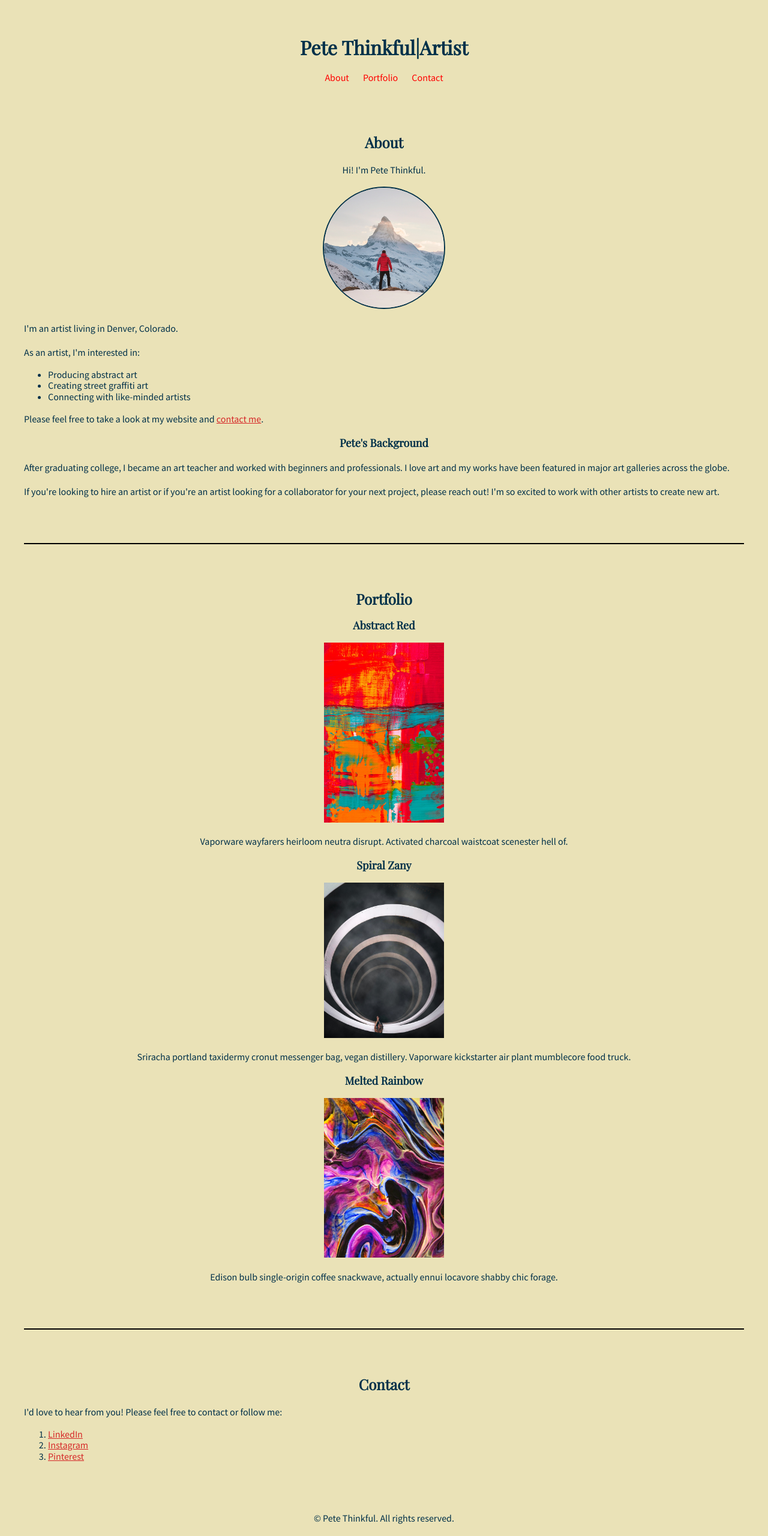
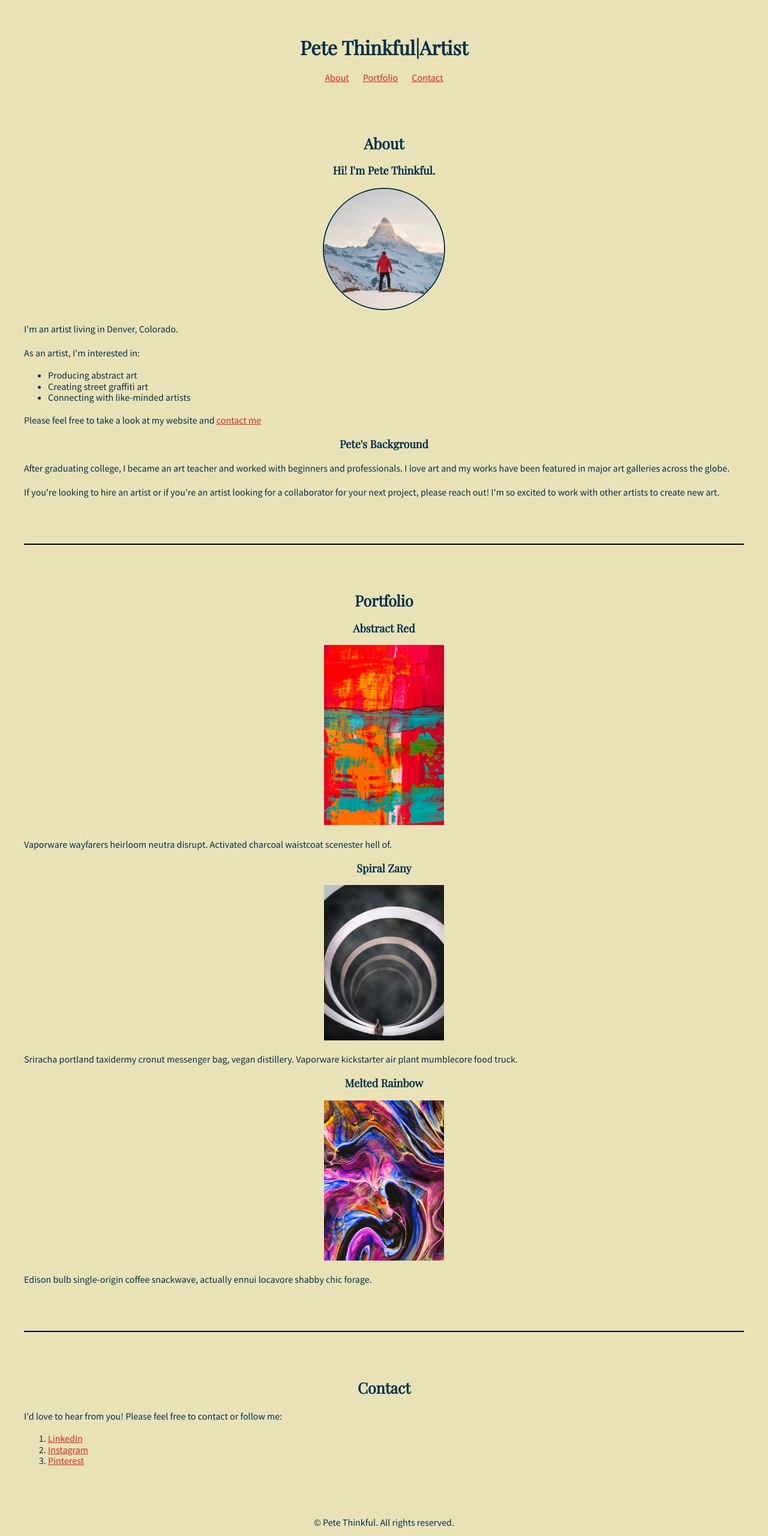
Before and after one commit to AndreiBI/thinkful-portfolio-website, a plain HTML site: page index.html in a window 1280 px wide. Shown: the whole page at 60% size. Drawn offline with nearby package versions, Linux system fonts and the light colour scheme.

Commit message:
Refined CSS while focusing on centering text. Reworked HTML to add headers and sections

```diff
--- a/index.html
+++ b/index.html
@@ -26,10 +26,14 @@
   <main>
     <!-- About section -->
     <article id="about">
-      <div>
+      <header>
         <h2>About</h2>
-        <p>Hi! I'm Pete Thinkful.</p>
-      </div>
+      </header>
+
+      <section>
+        <header>
+          <h3>Hi! I'm Pete Thinkful.</h3>
+        </header>
         <div>
           <img class="image-circle" src="images/pete-thinkful.png" alt="Pete Thinkful">
         </div>
@@ -40,46 +44,77 @@
           <li>Creating street graffiti art</li>
           <li>Connecting with like-minded artists</li>
         </ul>
-      <p>Please feel free to take a look at my website and <a href="#contact">contact me</a>.</p>
+        <p>Please feel free to take a look at my website and <a href="#contact">contact me</a>
+        </p>
+      </section>
 
+      <section>
+        <header>
           <h3>Pete's Background</h3>
-      <p>After graduating college, I became an art teacher and worked with beginners and professionals. I love art and my works have been featured in major art galleries across the globe.</p>
-      <p>If you're looking to hire an artist or if you're an artist looking for a collaborator for your next project, please reach out! I'm so excited to work with other artists to create new art.</p>
+        </header>
+        <p>After graduating college, I became an art teacher and worked with beginners and professionals. I love art and
+          my works have been featured in major art galleries across the globe.</p>
+        <p>If you're looking to hire an artist or if you're an artist looking for a collaborator for your next project,
+          please reach out! I'm so excited to work with other artists to create new art.</p>
+      </section>
     </article>
 
     <hr>
 
     <!-- Portfolio section -->
     <article id="portfolio">
+      <header>
         <h2>Portfolio</h2>
+      </header>
+
       <!-- Abstract Red -->
+      <section>
+        <header>
+          <h3>Abstract Red</h3>
+        </header>
         <div>
-        <h3>Abstract Red</h3>
           <img src="images/abstract-red.png" alt="Abstract Red">
-        <p>Vaporware wayfarers heirloom neutra disrupt. Activated charcoal waistcoat scenester hell of.</p>
         </div>
+        <p>Vaporware wayfarers heirloom neutra disrupt. Activated charcoal waistcoat scenester hell of.
+        </p>
+      </section>
 
       <!-- Spiral Zany -->
+      <section>
+        <header>
+          <h3>Spiral Zany</h3>
+        </header>
         <div>
-        <h3>Spiral Zany</h3>
           <img src="images/spiral-zany.png" alt="Spiral Zany">
-        <p>Sriracha portland taxidermy cronut messenger bag, vegan distillery. Vaporware kickstarter air plant mumblecore food truck.</p>
         </div>
+        <p>Sriracha portland taxidermy cronut messenger bag, vegan distillery. Vaporware kickstarter air plant
+          mumblecore food truck.
+        </p>
+      </section>
 
       <!-- Melted Rainbow -->
+      <section>
+        <header>
+          <h3>Melted Rainbow</h3>
+        </header>
         <div>
-        <h3>Melted Rainbow</h3>
           <img src="images/melted-rainbow.png" alt="Melted Rainbow">
+        </div>
         <p>Edison bulb single-origin coffee snackwave, actually ennui locavore shabby chic forage.</p>
         </div>
+      </section>
     </article>
 
     <hr>
 
     <!-- Contact section -->
     <article id="contact">
+      <header>
         <h2>Contact</h2>
-      <p>I'd love to hear from you! Please feel free to contact or follow me:</p>
+      </header>
+      <p>
+        I'd love to hear from you! Please feel free to contact or follow me:
+      </p>
       <ol>
         <li><a href="#">LinkedIn</a></li>
         <li><a href="#">Instagram</a></li>
--- a/style.css
+++ b/style.css
@@ -5,6 +5,7 @@ body {
   color: #003049;
   font-family: "Source Sans Pro", Tahoma, Geneva, Verdana, sans-serif;
   padding: 40px;
+  background-color: #eae2b7;
 }
 
 /* Set the font family for any h1, h2, or h3 heading */
@@ -12,7 +13,7 @@ h1,
 h2,
 h3 {
   font-family: "Playfair Display", Times, serif;
-  text-align: center
+  text-align: center;
 }
 
 article {
@@ -45,17 +46,23 @@ hr {
 }
 
 /* Add your solution below */
+h2 {
+  font-size: 25px;
+}
+
+h3 {
+  font-size: 18px;
+}
 
 .image-circle {
   border-radius: 50%;
   border: 2px solid #003049;
 }
 
-/* Header styling */
 nav ul {
   list-style-type: none;
   padding: 0;
-  text-align: center
+  text-align: center;
 }
 
 nav ul li {
@@ -63,43 +70,12 @@ nav ul li {
   margin: 0 10px;
 }
 
-nav ul li a {
-  color: red;
-  text-decoration: none;
-}
-
-/* Styling for the About section */
-.about-heading {
-  font-size: 2em; /* Larger font size */
-}
-
-.about-subheading {
-  font-size: 1.5em; /* Smaller font size */
-}
-
-/* Styling for the Portfolio section */
-
-h2#portfolio-heading {
-  font-size: 24px;
-}
-
-article h3 {
-  font-size: 18px;
-}
-
-/* Styling for the Contact section */
-h2#contact-heading {
-  text-align: center;
-}
-
-body {
-  background-color: #eae2b7;
-}
-
+/* Styling for the Header and Footer */
 header, footer {
   text-align: center;
 }
 
+/* Styling for links */
 a {
   color: #d62828;
 }
```
Lines whose indentation alone changed are shown as unchanged.
